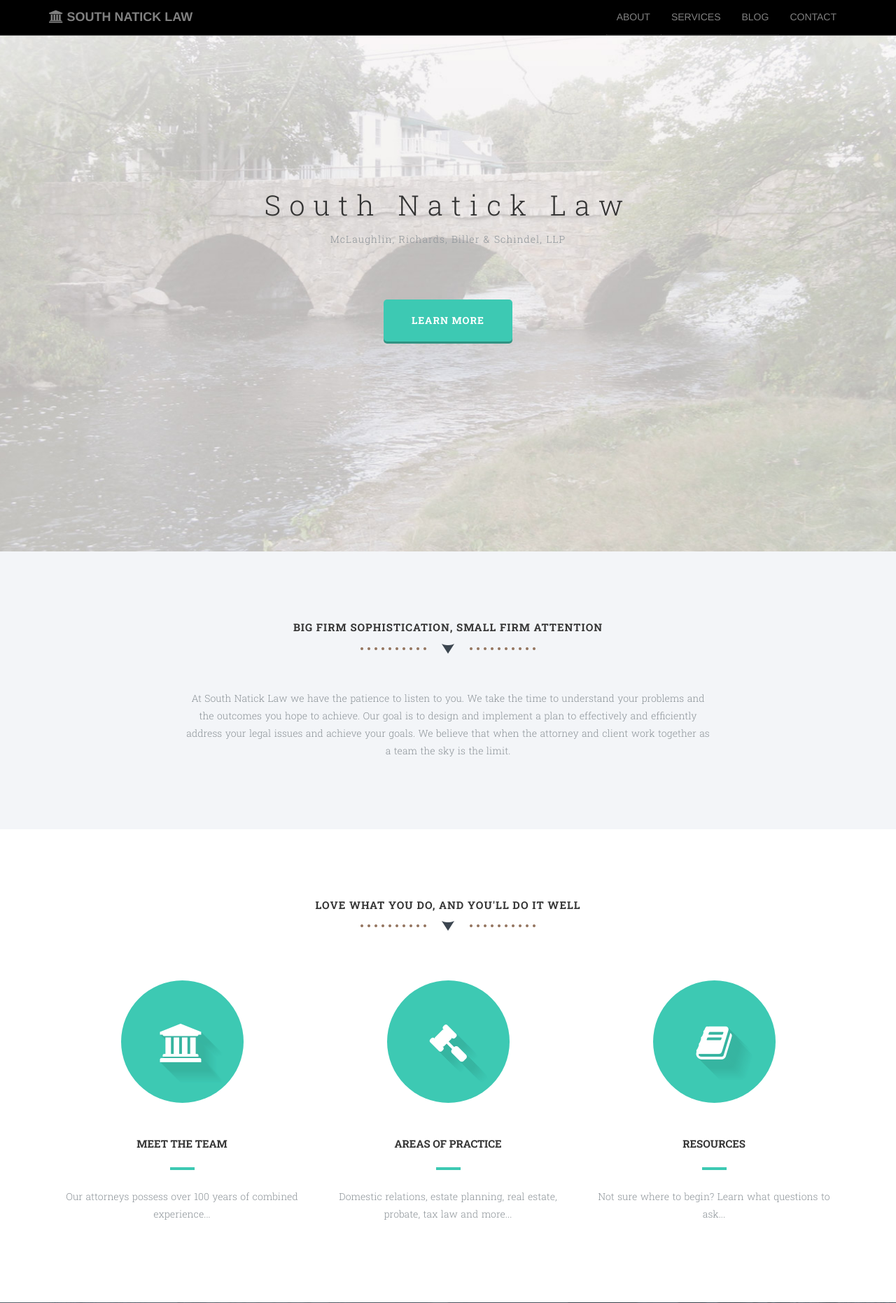
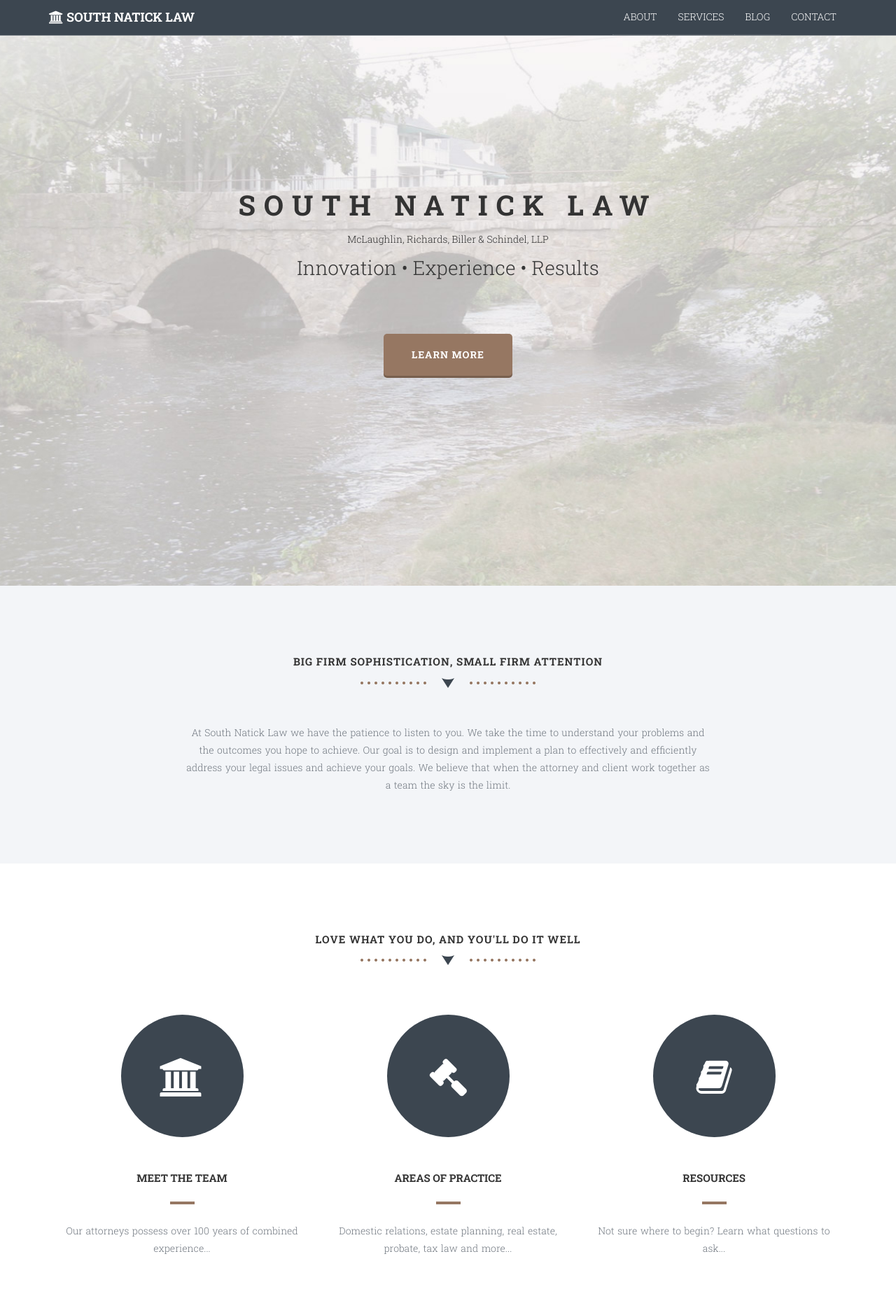
Before and after one commit to samajammin/south-natick-law, a Django app: page /newhome in a window 1280 px wide. Shown: the top 1862 px of the page at 70% size. Run offline with Django 3.2, Linux system fonts and the light colour scheme; parts of the project's set-up code (start-up, migrations or seed data) failed here and were passed over; some libraries are stand-ins or nearby versions.

Commit message:
Update color scheme

```diff
--- a/website/static/css/custom.css
+++ b/website/static/css/custom.css
@@ -3,8 +3,12 @@
     margin-bottom: 0;
     border-bottom: 1px solid rgba(255,255,255,.3);
     text-transform: uppercase;
-    font-family: Montserrat,"Helvetica Neue",Helvetica,Arial,sans-serif;
-    background-color: #000;
+    font-family: 'Roboto Slab', sans-serif;
+    background-color: #3C4650;
+}
+
+.navbar-custom .fa-bars{
+    color: #fff;
 }
 
 .navbar-custom .navbar-brand {
@@ -27,8 +31,8 @@
 }
 
 .navbar-custom a {
-    /*color: #fff;*/
-    color: gray;
+    color: #fff;
+    /*color: gray;*/
 }
 
 .navbar-custom .nav li a {
@@ -39,7 +43,8 @@
 
 .navbar-custom .nav li a:hover {
     outline: 0;
-    color: rgba(255,255,255,.8);
+    /*color: rgba(255,255,255,.8);*/
+    color: rgba(150,119,98, .9);
     background-color: transparent;
 }
 
@@ -108,8 +113,8 @@
 
 /* Effect 2a */
 /*todo change color on hover. tried both the div and the i, nothing changed*/
-.icon:hover div {
-	color: black;
+.icon:hover i {
+	color: #967762;
 }
 
 /*.icon:hover:after i {*/
@@ -122,9 +127,30 @@
 /*his colors:
 
 Green: #3DC9B3
+box shadow #309383
+input button rgba(61, 201, 179, 0.5)
+hero button:
+rgba(61, 201, 179, 1)
+
+rgba(61, 201, 179, 0.8)
+
 Dark: #242830
+rgba(61, 201, 179, 1)
 
-Dark: #3C4650
-Brown: #967762
+paragraph gray
+#8c9398
 
+
+
+OUR COLORS
+p gray
+#717880
+Dark:
+#3C4650
+Brown:
+#967762
+Brown RGB:
+rgb(150,119,98)
+rgba(150,119,98, 1)
+button 3d shadow: #785f4e
 */
--- a/website/static/css/styles.css
+++ b/website/static/css/styles.css
@@ -185,16 +185,16 @@ table { border-collapse: collapse; border-spacing: 0; }
 Global Styles
 ========================================================================== */
 a { color: #353535; -webkit-transition: all 0.5s; -moz-transition: all 0.5s; -o-transition: all 0.5s; transition: all 0.5s; }
-a:hover, a:focus { color: #3dc9b3; text-decoration: none; }
-p { color: #8c9398; word-spacing: 1px; line-height: 25px; font-size: 14px; }
+a:hover, a:focus { color: #967762; text-decoration: none; }
+p { color: #717880; word-spacing: 1px; line-height: 25px; font-size: 14px; }
 h3 { font-size: 15px; color: #353535; text-transform: uppercase; font-weight: bold; }
-h3::after { content: " "; border: solid 2px #3dc9b3; display: block; width: 35px; margin: 25px auto; }
+h3::after { content: " "; border: solid 2px #967762; display: block; width: 35px; margin: 25px auto; }
 .section-padding { padding: 90px 0 100px }
 .dark-bg { background: #f3f5f8; }
 .light-bg { background-color: #fff; }
 .dark-box { background: #f3f5f8; -webkit-box-shadow: 0px 3px 0px 0px #f0f2f4; -moz-box-shadow: 0px 3px 0px 0px #f0f2f4; box-shadow: 0px 3px 0px 0px #f0f2f4; }
 .light-box { background-color: #fff; -webkit-box-shadow: 0px 3px 0px 0px #f0f2f4; -moz-box-shadow: 0px 3px 0px 0px #f0f2f4; box-shadow: 0px 3px 0px 0px #f0f2f4; padding: 20px 0; }
-.light-box:hover, .light-box:focus { -webkit-box-shadow: 0px 3px 0px 0px #3dc9b3; -moz-box-shadow: 0px 3px 0px 0px #3dc9b3; box-shadow: 0px 3px 0px 0px #3dc9b3; }
+.light-box:hover, .light-box:focus { -webkit-box-shadow: 0px 3px 0px 0px #967762; -moz-box-shadow: 0px 3px 0px 0px #967762; box-shadow: 0px 3px 0px 0px #967762; }
 .box-hover { transition: all 500ms ease-in-out; -webkit-transition: all 500ms ease-in-out; -moz-transition: all 500ms ease-in-out; -o-transition: all 500ms ease-in-out; }
 .box-hover:hover, .box-hover:focus { transform: translate(0, -15px); -webkit-transform: translate(0, -15px); -ms-transform: translate(0, -15px); }
 .wrapper { height: 650px; }
@@ -203,7 +203,7 @@ h3::after { content: " "; border: solid 2px #3dc9b3; display: block; width: 35px
 /* ==========================================================================
 Navigation
 ========================================================================== */
-nav { background-color: #242830; margin-top: -1px; }
+nav { background-color: #3C4650; margin-top: -1px; }
 nav ul { list-style: none; padding: 0; }
 nav ul li { color: rgba(255, 255, 255, 0.6); display: block; border-bottom: 1px dotted rgba(255, 255, 255, 0.2); transition: all 0.5s ease; -moz-transition: all 0.5s ease; -webkit-transition: all 0.5s ease; -o-transition: all 0.5s ease; padding-left: 0; position: relative; }
 nav ul li:last-child { border: none; }
@@ -229,8 +229,10 @@ Hero
 .hero h1 { font-size: 40px; letter-spacing: 12px; margin: 10px; }
 .hero h1 span { color: #a1a9b0; display: inline-block; }
 .hero p { letter-spacing: 1px; }
-.learn-more-btn { background: rgba(61, 201, 179, 1); padding: 20px 40px; border-radius: 5px; -moz-border-radius: 5px; -webkit-border-radius: 5px; -o-border-radius: 5px; color: #fff; text-transform: uppercase; letter-spacing: 1px; display: inline-block; -webkit-box-shadow: 0px 3px 0px 0px #309383; -moz-box-shadow: 0px 3px 0px 0px #309383; box-shadow: 0px 3px 0px 0px #309383; margin: 60px 0 0; font-weight: bold; }
-.learn-more-btn:hover, .learn-more-btn:focus { background: rgba(61, 201, 179, 0.6); color: #fff; }
+.learn-more-btn { background: rgba(150,119,98, 1); padding: 20px 40px; border-radius: 5px; -moz-border-radius: 5px; -webkit-border-radius: 5px; -o-border-radius: 5px; color: #fff; text-transform: uppercase; letter-spacing: 1px; display: inline-block; -webkit-box-shadow: 0px 3px 0px 0px #785f4e; -moz-box-shadow: 0px 3px 0px 0px #785f4e; box-shadow: 0px 3px 0px 0px #785f4e; margin: 60px 0 0; font-weight: bold; }
+/*.learn-more-btn:hover, .learn-more-btn:focus { background: rgba(150,119,98, 0.6); color: #fff; }*/
+.learn-more-btn:hover, .learn-more-btn:focus { background: rgba(120,95,78, .8); color: #fff; }
+
 /* ==========================================================================
 Intro
 ========================================================================== */
@@ -243,7 +245,7 @@ Features
 ========================================================================== */
 .features-wrapper, .team-wrapper { margin: 70px 0 0; }
 .shadow { text-shadow: rgb(55, 181, 161) 1px 1px, rgb(55, 181, 161) 2px 2px, rgb(55, 181, 161) 3px 3px, rgb(55, 181, 161) 4px 4px, rgb(55, 181, 161) 5px 5px, rgb(55, 181, 161) 6px 6px, rgb(55, 181, 161) 7px 7px, rgb(55, 181, 161) 8px 8px, rgb(55, 181, 161) 9px 9px, rgb(55, 181, 161) 10px 10px, rgb(55, 181, 161) 11px 11px, rgb(55, 181, 161) 12px 12px, rgb(55, 182, 162) 13px 13px, rgb(55, 183, 163) 14px 14px, rgb(56, 184, 164) 15px 15px, rgb(56, 185, 165) 16px 16px, rgb(56, 186, 166) 17px 17px, rgb(57, 187, 167) 18px 18px, rgb(57, 188, 168) 19px 19px, rgb(57, 189, 169) 20px 20px, rgb(58, 191, 170) 21px 21px, rgb(58, 192, 171) 22px 22px, rgb(58, 193, 172) 23px 23px, rgb(59, 194, 173) 24px 24px, rgb(59, 195, 174) 25px 25px, rgb(59, 196, 175) 26px 26px, rgb(60, 197, 176) 27px 27px, rgb(60, 198, 177) 28px 28px, rgb(60, 199, 178) 29px 29px, rgb(61, 201, 179) 30px 30px; }
-.icon { height: 175px; width: 175px; line-height: 175px; max-width: 100%; background: #3dc9b3; border-radius: 50%; -o-border-radius: 50%; -moz-border-radius: 50%; -webkit-border-radius: 50%; display: block; color: #fff; font-size: 55px; text-align: center; vertical-align: middle; position: relative; margin: 0 auto 50px; }
+.icon { height: 175px; width: 175px; line-height: 175px; max-width: 100%; background: #3C4650; border-radius: 50%; -o-border-radius: 50%; -moz-border-radius: 50%; -webkit-border-radius: 50%; display: block; color: #fff; font-size: 55px; text-align: center; vertical-align: middle; position: relative; margin: 0 auto 50px; }
 /* ==========================================================================
 iPhone Section
 ========================================================================== */
--- a/website/templates/new-base.html
+++ b/website/templates/new-base.html
@@ -51,7 +51,7 @@
                 <div class="container">
                     <div class="navbar-header">
                         <button type="button" class="navbar-toggle" data-toggle="collapse" data-target=".navbar-main-collapse">
-                            <i class="fa fa-bars"></i>
+                            <i class="fa fa-bars fa-lg"></i>
                         </button>
                         <a class="navbar-brand page-scroll" href="{% url 'newhome' %}">
                             <i class="fa fa-university"></i>  <span class="light">South Natick</span> Law
--- a/website/templates/new-home.html
+++ b/website/templates/new-home.html
@@ -19,8 +19,9 @@
               </div>
               <div class="row">
                 <div class="col-md-8 col-md-offset-2 text-center inner">
-                  <h1 class="animated fadeInDown">South Natick Law</h1>
-                  <p class="animated fadeInUp delay-05s">McLaughlin, Richards, Biller & Schindel, LLP</p>
+                  <h1 class="animated fadeInDown"><strong>SOUTH NATICK LAW</strong></h1>
+                  <h4 class="animated fadeInUp delay-05s">McLaughlin, Richards, Biller & Schindel, LLP</h4>
+                    <h2 class="animated fadeInUp delay-05s">Innovation • Experience • Results</h2>
                 </div>
               </div>
               <div class="row">
@@ -52,7 +53,8 @@
                       <a href="{% url 'about' %}">
                     <div class="icon">
 {#                        <a href="{% url 'about' %}">#}
-                      <i class="fa fa-university shadow"></i>
+{#                        removed class shadow from i element#}
+                      <i class="fa fa-university"></i>
 {#                            </a>#}
                     </div>
 {#                          </a>#}
@@ -64,7 +66,7 @@
                   <div class="col-md-4 wp2 delay-05s">
                       <a href="{% url 'aop' %}">
                     <div class="icon">
-                      <i class="fa fa-gavel shadow"></i>
+                      <i class="fa fa-gavel"></i>
                     </div>
                       </a>
                       <a href="{% url 'aop' %}">
@@ -75,7 +77,7 @@
                   <div class="col-md-4 wp2 delay-1s">
                       <a href="{% url 'blog' %}">
                     <div class="icon">
-                      <i class="fa fa-book shadow"></i>
+                      <i class="fa fa-book"></i>
                     </div>
                       </a>
                       <a href="{% url 'blog' %}">
```
Also changed, not shown: other parts of website/static/css/styles.css (+14 -14 lines), website/static/img/keyboard-bg.jpg.
